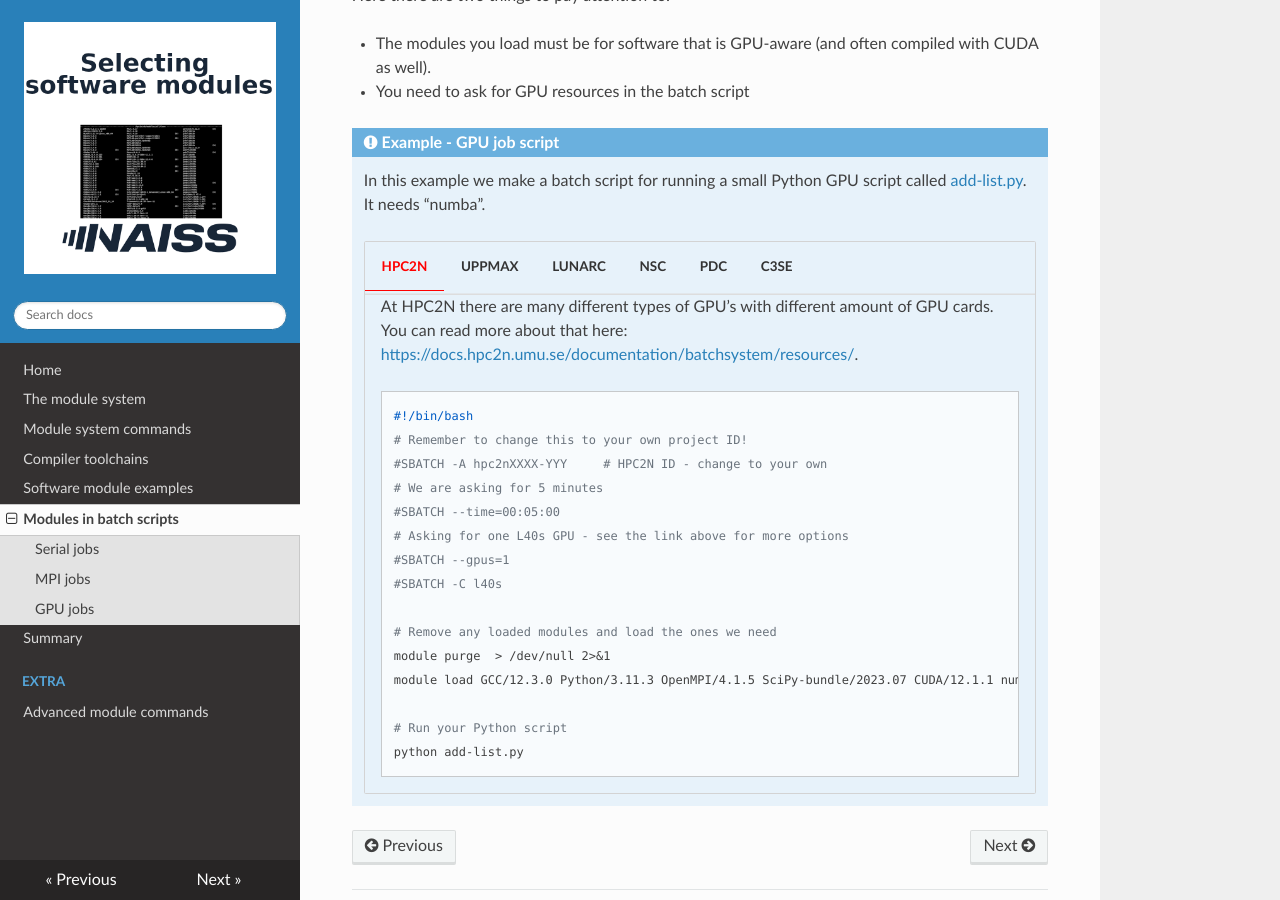
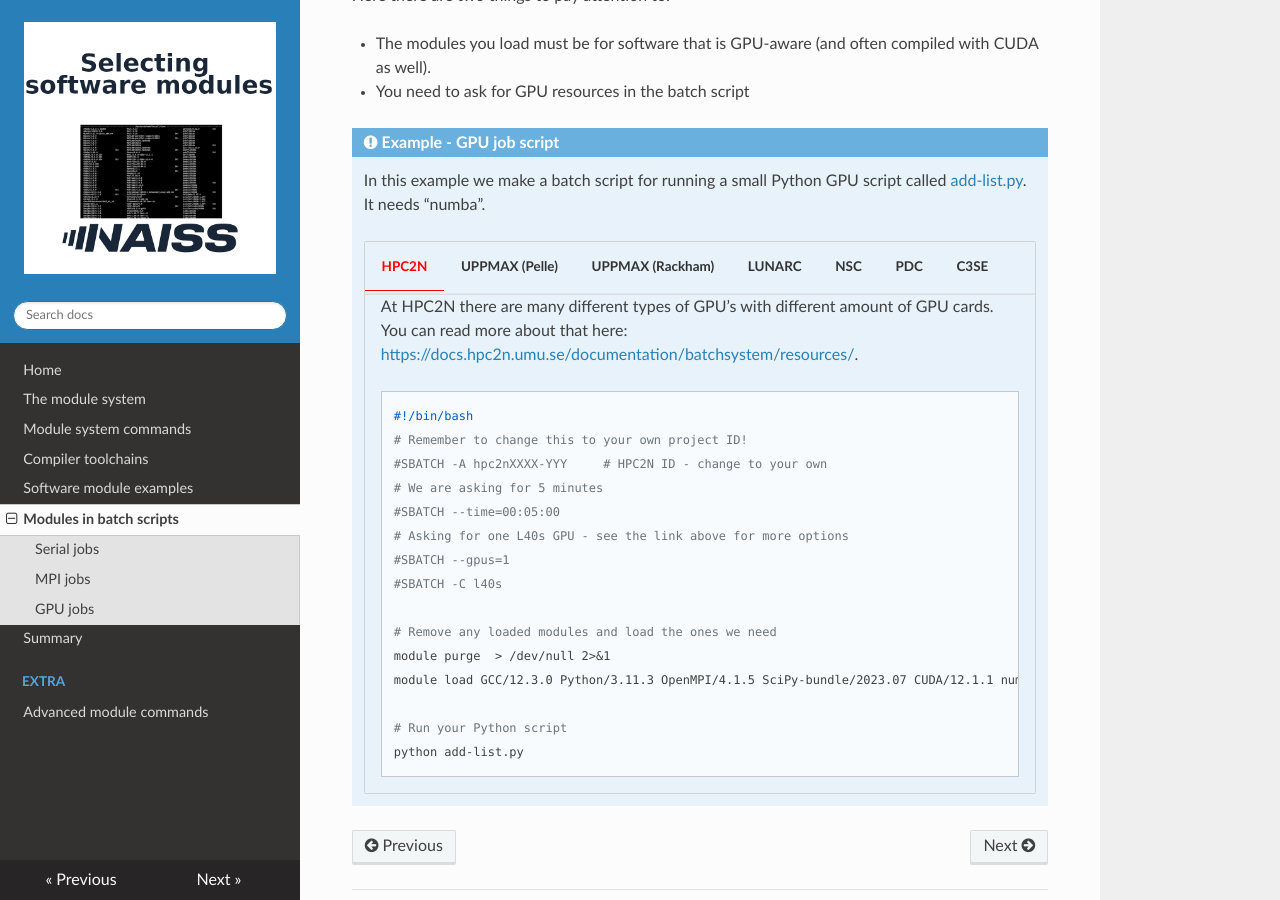
Before and after one commit to hpc2n/selecting-modules, an MkDocs documentation site: the page built from docs/batch.md, in a window 1280 px wide and 900 px high, scrolled down 2618 px. Built offline with MkDocs 1.6.1, drawn with Linux system fonts in a browser that asks for light colours; nearby versions of some CDN libraries; some of the changed lines change nothing that is shown.

Commit message:
batch.md pelle gpu

````diff
--- a/docs/batch.md
+++ b/docs/batch.md
@@ -380,7 +380,35 @@
         python add-list.py
         ```
 
-    === "UPPMAX"
+    === "UPPMAX (Pelle)"
+
+        !!! warning
+
+            For this example ``numba`` may not yet be installed as of the course moment.
+
+        Pelle has Nvidia L40s and H100 GPUs. Default is L40s and is reached by just stating ``-p gpu --gres=gpu``. To reach one of very few large H100 state ``-p gpu --gpus=h100``.
+
+
+        ```bash
+        #!/bin/bash
+        # Remember to change this to your own project ID!
+        #SBATCH -A uppmaxXXXX-Y-ZZZ
+        # We want to run on Snowy which has GPUs
+        #SBATCH -M snowy
+        # We are asking for 10 minutes
+        #SBATCH --time=00:10:00
+        # Asking for one GPU
+        #SBATCH -p gpu
+        #SBATCH --gres=gpu
+
+        module purge  > /dev/null 2>&1
+        module load numba
+
+        # Run your Python script
+        python add-list.py
+        ```
+
+    === "UPPMAX (Rackham)"
 
         At UPPMAX the main thing to pay attention to is that the resource "Rackham" does not have GPUs and the batch jobs needing that are therefore submitted to "Snowy" which does have GPUs.
 
````
